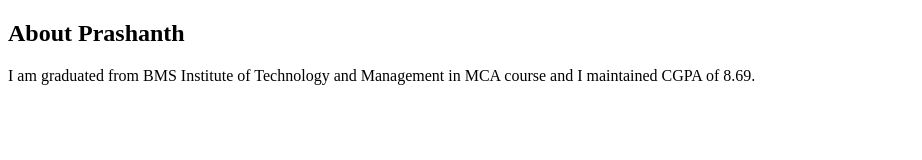
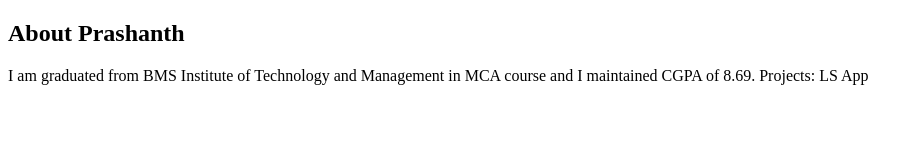
Before and after one commit to Reddy8129/learning-git, a plain HTML site: page about.html in a window 1280 px wide. Shown: the whole page, without its empty margins (0-922 px from the left). Drawn offline with Linux system fonts and the light colour scheme.

```diff
--- a/about.html
+++ b/about.html
@@ -5,6 +5,6 @@
 </head>
 <body>
     <h2>About Prashanth</h2>
-    <p>I am graduated from BMS Institute of Technology and Management in MCA course and I maintained CGPA of 8.69.</p>
+    <p>I am graduated from BMS Institute of Technology and Management in MCA course and I maintained CGPA of 8.69. Projects: LS App</p>
 </body>
 </html>
```
